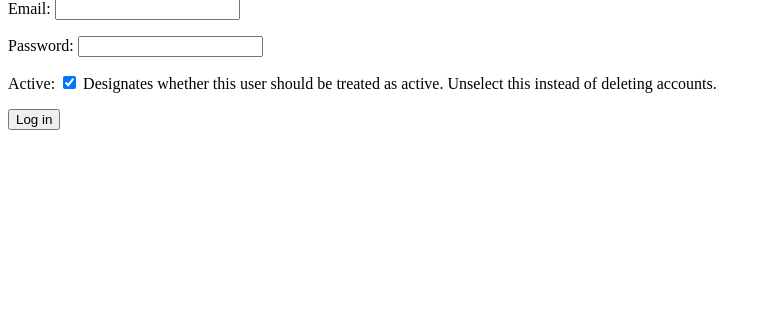
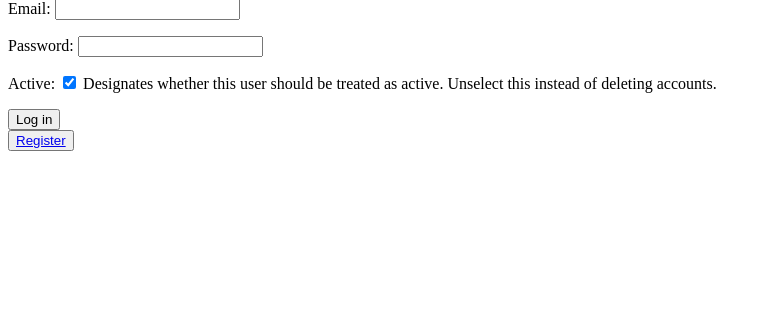
Before and after one commit to Kz1232/Expense_tracker, a Django app: page /authenticate/login/ in a window 1280 px wide. Shown: the part 128-450 px from the top of the page, without its empty margins (0-771 px from the left). Run offline with Django 5.2, Linux system fonts and the light colour scheme.

Commit message:
added signup button on the loginpage

```diff
--- a/expense_tracker_project/authentication/templates/authentication/login.html
+++ b/expense_tracker_project/authentication/templates/authentication/login.html
@@ -7,6 +7,7 @@
     {{form.as_p}}
     <button type="submit">Log in</button>
 </form>
+<button><a href="{% url 'authentication:signup' %}">Register</a></button>
 
 
 
```
